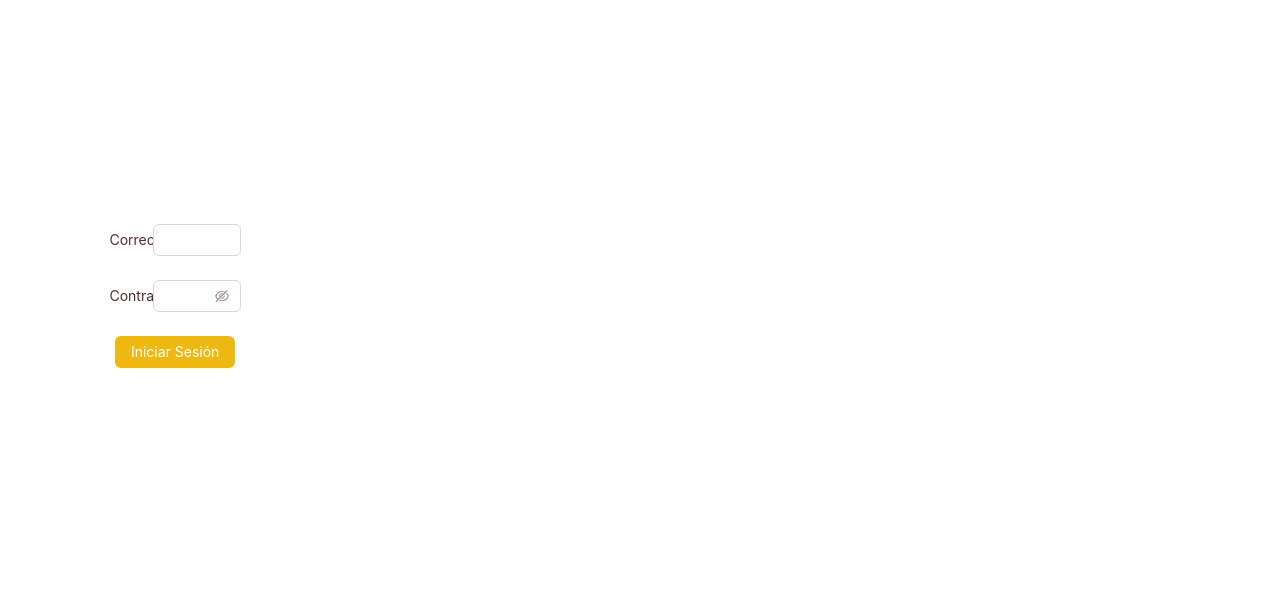
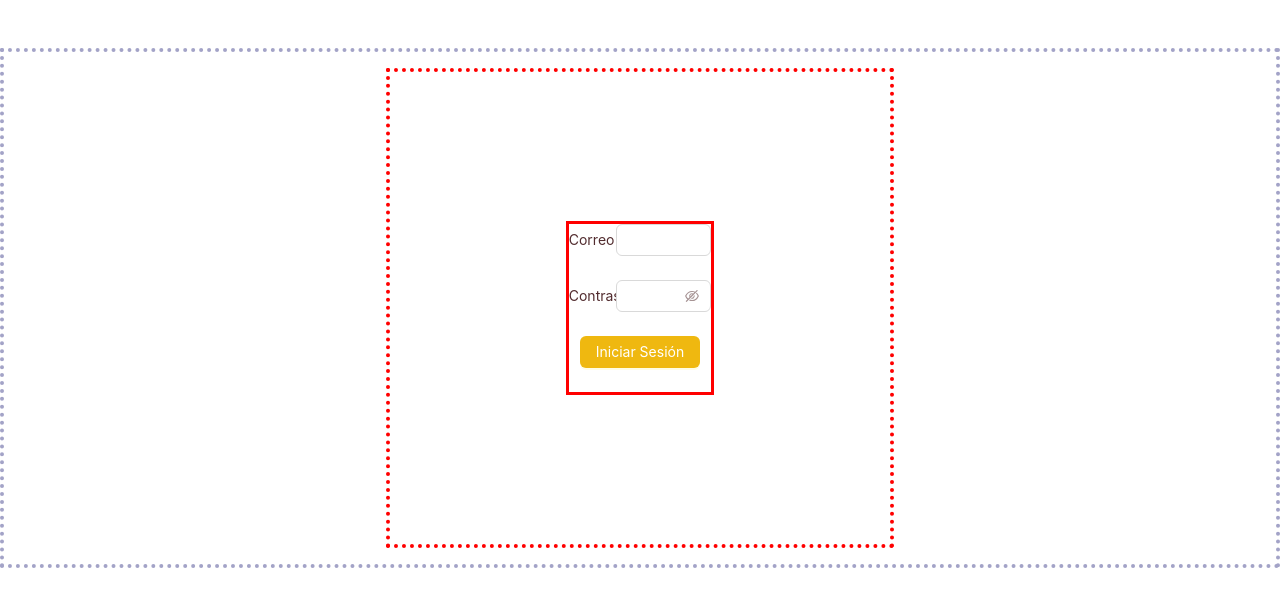
Before and after one commit to juanj9805/principalLogin, a React (Vite) app: page / in a window 1280 px wide. Shown: the top 606 px of the page. Built offline with nearby package versions, Linux system fonts and the light colour scheme.

Commit message:
login ok

```diff
--- a/src/Page/login/index.jsx
+++ b/src/Page/login/index.jsx
@@ -371,17 +371,6 @@ export const Login = (  ) => {
                     token: currentTheme==='light' ? lightTheme : darkTheme ,
                     }} >
 
-{/*                         <Radio.Group
-                            value={currentTheme}
-                            onChange={(e)=>{
-                                setCurrentTheme(e.target.value)
-                            }}
-                        >
-
-                            <Radio value={"light"} >Light</Radio>
-                            <Radio value={"dark"} >Dark</Radio>
-
-                        </Radio.Group> */}
 
                     <Row>
                         <Col xs={1} sm={2} md={6} lg={7} >
@@ -391,6 +380,10 @@ export const Login = (  ) => {
 
 
                                     <Form
+                                     style={{
+                                        border: "solid red 3px",
+                                        width: "80% !important"
+                                    }}
                                         {...formItemLayout}
                                         ref={formRef}
                                         name="Formulario"
--- a/src/Page/login/styles/Login.module.css
+++ b/src/Page/login/styles/Login.module.css
@@ -78,7 +78,12 @@
 
 .sub_container{
     width: 90%;
-    /* border: dotted red 4px; */
+    border: dotted red 4px;
+    width: 40%;
+    height: 60vh;
+    display: flex;
+    justify-content: center;
+    align-items: center;
 }
 
 .container__padre{
@@ -86,8 +91,9 @@
     flex-direction: column;
     justify-content: center;
     align-items: center;
-    /* border: dotted rgba(5, 5, 104, 0.364) 4px; */
+    border: dotted rgba(5, 5, 104, 0.364) 4px;
     margin-top: 5vh;
     margin-bottom: 5vh;
     height: 65vh;
+    width: 100%;
 }
--- a/src/Page/sideBarMenuPage/features/MenuList.jsx
+++ b/src/Page/sideBarMenuPage/features/MenuList.jsx
@@ -8,6 +8,7 @@ import { useSelector, useDispatch } from "react-redux";
 import {changeAuthorized} from "../../../store/slices/authorized/authorizedSlice"
 
 
+
 const MenuList = ({ darkTheme }) => {
   const navigate = useNavigate();
   const dispatch = useDispatch();
@@ -16,8 +17,20 @@ const MenuList = ({ darkTheme }) => {
     navigate('/');
     dispatch( changeAuthorized() )
   };
+  const themeColors = {
+    background: darkTheme ? '#202020' : '#ffffff', // Fondo verde oscuro para dark, blanco para light
+    text: darkTheme ? '#ffffff' : '#333333', // Texto blanco para dark, oscuro para light
+    // background: darkTheme ? '#008000' : '#ffffff', // Fondo verde oscuro para dark, blanco para light
+    // text: darkTheme ? '#ffffff' : '#333333', // Texto blanco para dark, oscuro para light
+
+  };
+
   return (
     <Menu
+    style={{
+      background: themeColors.background,
+      color: themeColors.text,
+    }}
       theme={darkTheme ? "dark" : "light"}
       mode="inline"
       className={style.menu__bar}
--- a/src/Page/sideBarMenuPage/index.jsx
+++ b/src/Page/sideBarMenuPage/index.jsx
@@ -14,6 +14,18 @@ const { Header, Sider } = Layout;
 
 const SideBarMenuPage = () => {
 
+  const darkThemeColors = {
+    background: '#202020', // verde oscuro para dark
+    text: '#ffffff', // blanco para el texto en dark
+  };
+
+  const lightThemeColors = {
+    background: '#ffffff', // blanco para light
+    text: '#333333', // color de texto para light
+  };
+
+
+
     const [darkTheme, setDarkTheme] = useState(true);
 
     const [collapsed, setCollapsed] = useState(false);
@@ -21,6 +33,8 @@ const SideBarMenuPage = () => {
     const toggleTheme = () => {
       setDarkTheme(!darkTheme);
     };
+
+    const themeColors = darkTheme ? darkThemeColors : lightThemeColors;
 
     const {
       token: { colorBgContainer },
@@ -36,13 +50,19 @@ const SideBarMenuPage = () => {
             trigger={null}
             className={styles.sidebar}
             theme={darkTheme ? "dark" : "light"}
+            style={{
+              background: themeColors.background,
+              color: themeColors.text,
+
+            }}
           >
             <Logo />
             <MenuList darkTheme={darkTheme} />
             <ToggleThemeButton darkTheme={darkTheme} toggleTheme={toggleTheme} />
           </Sider>
 
-          <Header style={{ padding: 0, background: colorBgContainer }}>
+          <Header
+          style={{ padding: 0, background: themeColors.background, color: themeColors.text , height: '100vh'}}>
             <Button
               type="text"
               className="toggle"
```
